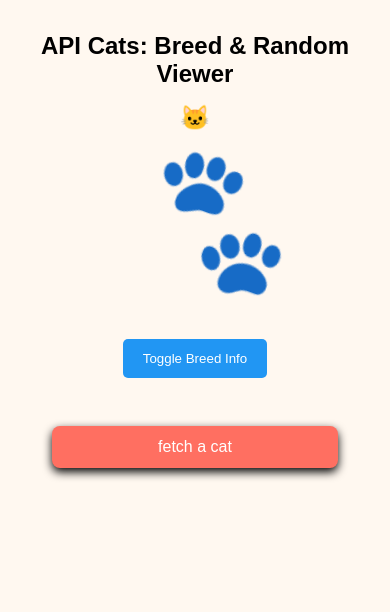
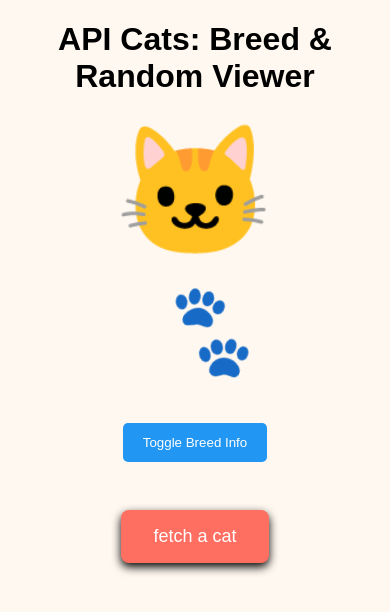
Before and after one commit to sksm07/openAPI-kepler, a plain HTML site: page index.html in a window 390 px wide. Drawn offline with Linux system fonts and the light colour scheme.

Commit message:
styles modified

```diff
--- a/index.css
+++ b/index.css
@@ -87,57 +87,25 @@
 
   }
 
+  @media (max-width: 768px) {
+   .cat-container {
+     flex-direction: column;
+     font-size: 10rem;
+     gap: 1rem;
+   }
 
-  /* Media Queries for Responsive Design */
-
-@media (max-width: 768px) {
-  body {
-    padding: 1rem;
+   .paw {
+     font-size: 6rem;
+   }
   }
 
-  h1 {
-    font-size: 1.8rem;
+  @media (max-width: 480px) {
+  .cat-container {
+    font-size: 8rem;
+    gap: 0.8rem;
   }
 
-  .cat-container {
-    flex-direction: column;
-    font-size: 1.5rem;
-    gap: 0.5rem;
+  .paw {
+    font-size: 5rem;
   }
-
-  .fetch_cat_btn {
-    width: 80%;
-    font-size: 1.1rem;
-    padding: 1rem;
-  }
-
-  .cat-info img {
-    max-width: 100%;
-    height: auto;
-  }
-
-  .cat-info p {
-    padding: 0 1rem;
-    font-size: 1rem;
-    text-align: left;
-  }
-}
-
-@media (max-width: 480px) {
-  h1 {
-    font-size: 1.5rem;
-  }
-
-  .fetch_cat_btn {
-    font-size: 1rem;
-    padding: 0.75rem;
-  }
-
-  .cat-info h2 {
-    font-size: 1.2rem;
-  }
-
-  .cat-info p {
-    font-size: 0.95rem;
-  }
-}
+ }
--- a/index.html
+++ b/index.html
@@ -2,7 +2,8 @@
 <html>
 <head>
     <meta charset="UTF-8" />
-    <title>title</title>
+    <meta name="viewport" content="width=device-width, initial-scale=1.0" />
+    <title>openAPI</title>
     <link href="index.css" rel="stylesheet" />
 </head>
 <body>
```
